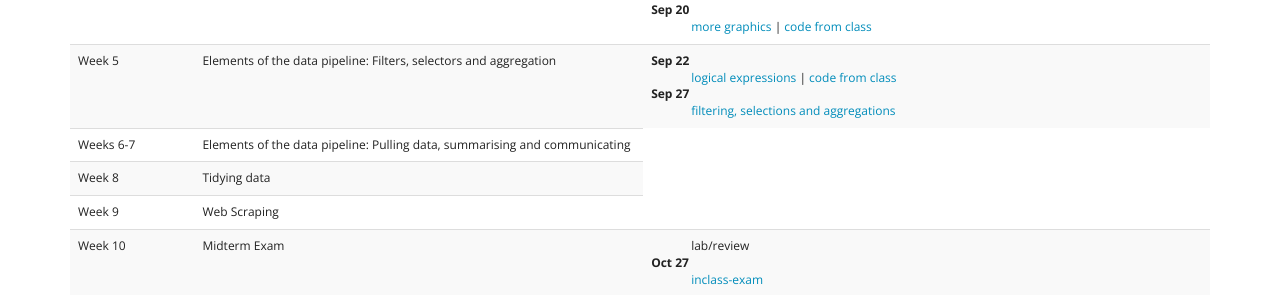
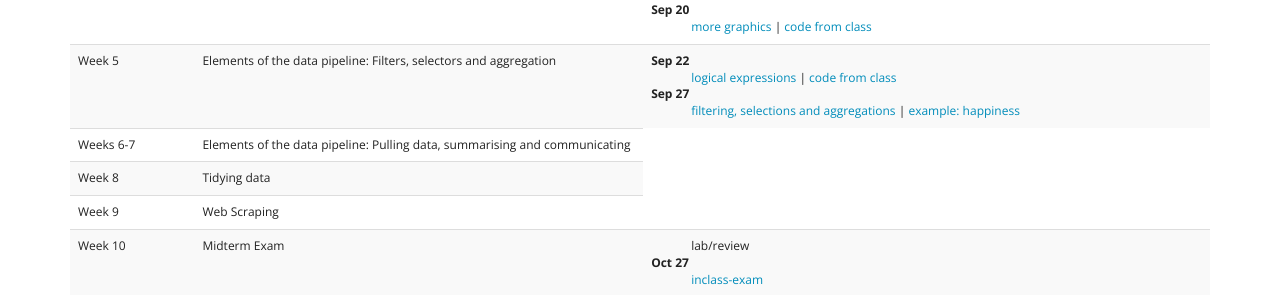
Before and after one commit to DS202-at-ISU/DS202-at-ISU.github.io, a Jekyll site: the page built from schedule.html, in a window 1280 px wide. Shown: the part 480-775 px from the top of the page. Built offline with Jekyll 4.4.1, drawn with Linux system fonts in a browser that asks for light colours.

Commit message:
examples

```diff
--- a/schedule.html
+++ b/schedule.html
@@ -76,7 +76,7 @@ The full syllabus is available <a href="syllabus.pdf" target=_blank>here</a>.
           </dd>
           <dt>Sep 27</dt>
           <dd>
-          <a href="../materials/03_tidyverse/01_dplyr.html" target=_blank>filtering, selections and aggregations</a>
+          <a href="../materials/03_tidyverse/01_dplyr.html" target=_blank>filtering, selections and aggregations</a> | <a href="../materials/03_tidyverse/02_dplyr-examples" target=_blank>example: happiness</a>
           </dd>
           </td>
  <!--       <td>
```
